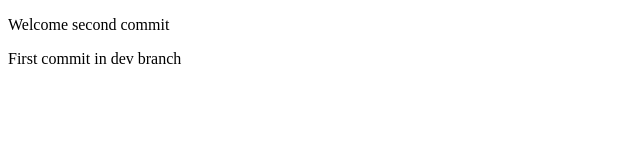
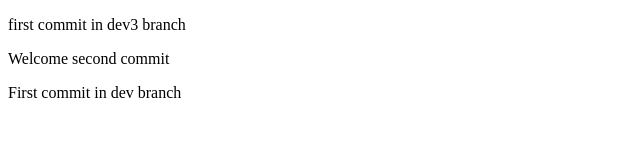
Before and after one commit to bacancy-parthsardhara/interview-demo, a plain HTML site: page index.html in a window 1280 px wide. Shown: the whole page, without its empty margins (0-640 px from the left). Drawn offline with Linux system fonts and the light colour scheme.

Commit message:
first commit in dev3 branch

```diff
--- a/index.html
+++ b/index.html
@@ -7,6 +7,7 @@
     <title>Document</title>
 </head>
 <body>
+    <p>first commit in dev3 branch</p>
     <p>Welcome second commit</p>
     <p>First commit in dev branch</p>
 </body>
```
